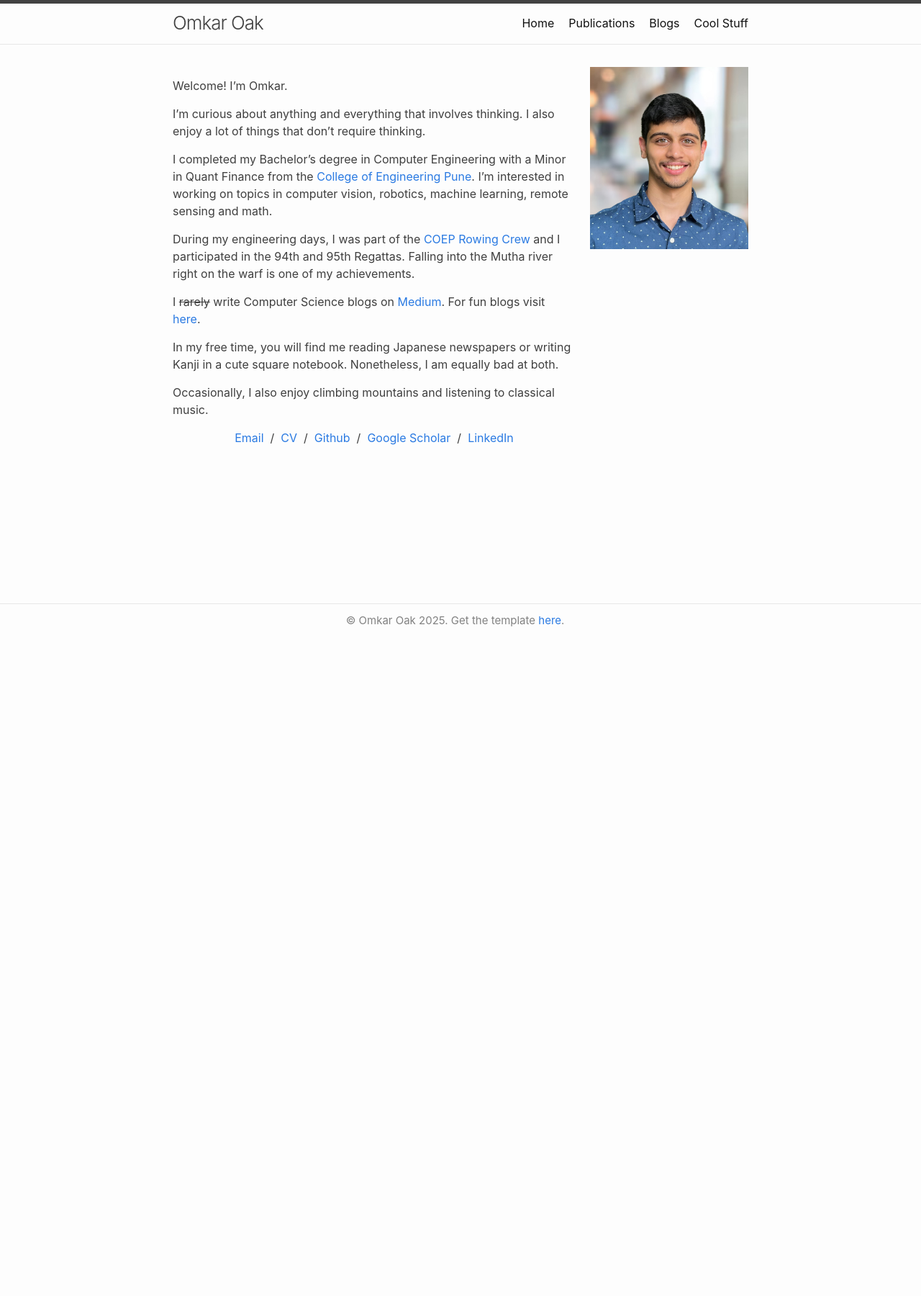
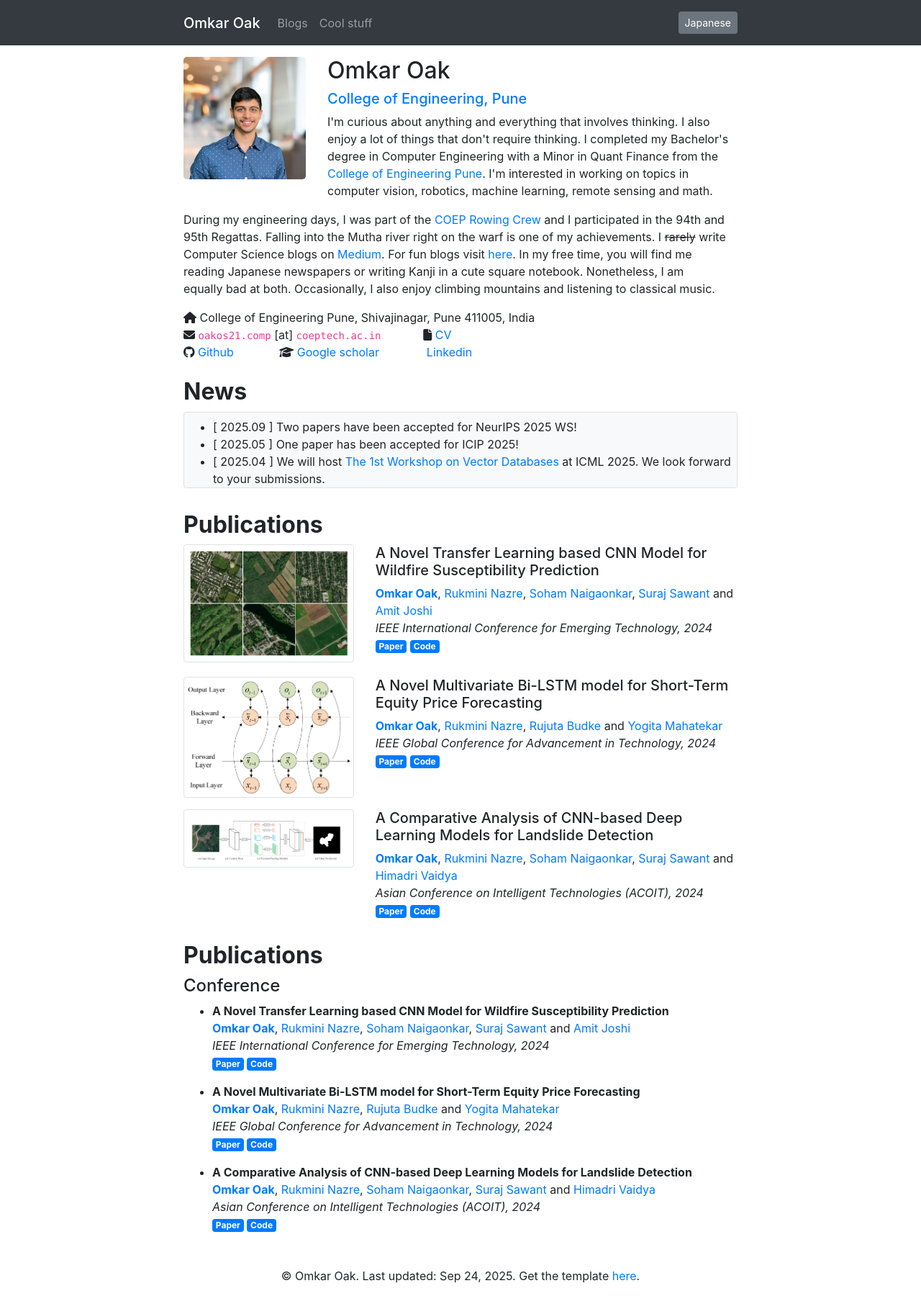
Before and after one commit to omkarsoak/omkarsoak.github.io, a Jekyll site: the page built from index.md, in a window 1280 px wide. Shown: the whole page at 72% size. Built offline with Jekyll 4.4.1, drawn with Linux system fonts in a browser that asks for light colours; nearby versions of some CDN libraries; before the commit the page ends 900 px from its top, so only the background shows below that.

Commit message:
fundamental changes

```diff
--- /dev/null
+++ b/_data/about.yml
@@ -0,0 +1,11 @@
+name: Omkar Oak
+title: <a href="https://www.coeptech.ac.in/">College of Engineering, Pune</a>
+intro: I'm curious about anything and everything that involves thinking. I also enjoy a lot of things that don't require thinking. I completed my Bachelor's degree in Computer Engineering with a Minor in Quant Finance from the <a href="https://www.coeptech.ac.in/">College of Engineering Pune</a>. I'm interested in working on topics in computer vision, robotics, machine learning, remote sensing and math.
+extra: During my engineering days, I was part of the <a href="">COEP Rowing Crew</a> and I participated in the 94th and 95th Regattas. Falling into the Mutha river right on the warf is one of my achievements. I <s>rarely</s> write Computer Science blogs on <a href="">Medium</a>. For fun blogs visit <a href="/blogs">here</a>. In my free time, you will find me reading Japanese newspapers or writing Kanji in a cute square notebook. Nonetheless, I am equally bad at both. Occasionally, I also enjoy climbing mountains and listening to classical music.
+
+address: College of Engineering Pune, Shivajinagar, Pune 411005, India
+
+CV: <a href="https://drive.google.com/file/d/17Bdxor0NDWaSoSficM4pIL15N1RVlyL6/view?usp=sharing">CV</a>
+github: <a href="https://github.com/omkarsoak">Github</a>
+linkedin: <a href="https://www.linkedin.com/in/omkaroak/">Linkedin</a>
+google-scholar: <a href="https://scholar.google.com/citations?user=B2iuCpQAAAAJ">Google scholar</a>
--- /dev/null
+++ b/_data/news.yml
@@ -0,0 +1,8 @@
+- date: "2025.09"
+  text: "Two papers have been accepted for NeurIPS 2025 WS!"
+
+- date: "2025.05"
+  text: "One paper has been accepted for ICIP 2025!"
+
+- date: "2025.04"
+  text: "We will host <a href='https://vecdb-ws.github.io/icml2025/index.html'>The 1st Workshop on Vector Databases</a> at ICML 2025. We look forward to your submissions."
--- /dev/null
+++ b/_data/publications.yml
@@ -0,0 +1,23 @@
+- name: "A Novel Transfer Learning based CNN Model for Wildfire Susceptibility Prediction"
+  authors: "<a href='https://omkarsoak.github.io'> <b>Omkar Oak</b></a>, <a href='https://scholar.google.com/citations?user=qC5aLvAAAAAJ'>Rukmini Nazre</a>, <a href='https://github.com/s0hamn'>Soham Naigaonkar</a>, <a href='https://scholar.google.com/citations?user=NC3z3M8AAAAJ'>Suraj Sawant</a> and <a href='https://www.coeptech.ac.in/faculty/dr-a-d-joshi/'>Amit Joshi</a>"
+  img: "assets/publications/wildfire-prediction.png"
+  publisher: "IEEE International Conference for Emerging Technology, 2024"
+  link: "https://ieeexplore.ieee.org/document/10593496"
+  code: "https://github.com/omkarsoak/Wildfire-image-classification"
+  info: "Proposed a novel CNN model having a reverse pyramid structure for wildfire prediction using satellite imagery."
+
+- name: "A Novel Multivariate Bi-LSTM model for Short-Term Equity Price Forecasting"
+  authors: "<a href='https://omkarsoak.github.io'> <b>Omkar Oak</b></a>, <a href='https://scholar.google.com/citations?user=qC5aLvAAAAAJ'>Rukmini Nazre</a>, <a href='https://scholar.google.com/citations?user=z_eYqtEAAAAJ'>Rujuta Budke</a> and <a href='https://scholar.google.com/citations?user=s63CNRsAAAAJ'>Yogita Mahatekar</a>"
+  img: "assets/publications/biLSTM.png"
+  publisher: "IEEE Global Conference for Advancement in Technology, 2024"
+  link: "https://ieeexplore.ieee.org/document/10923989"
+  code: "https://github.com/omkarsoak/Multivariate-Bi-LSTM-Price-Forecasting"
+  info: "Developed a Bidirectional Multivariate LSTM model for short-term stock prediction, achieving a 99.48% R2 score using hourly data from 8 years."
+
+- name: "A Comparative Analysis of CNN-based Deep Learning Models for Landslide Detection"
+  authors: "<a href='https://omkarsoak.github.io'> <b>Omkar Oak</b></a>, <a href='https://scholar.google.com/citations?user=qC5aLvAAAAAJ'>Rukmini Nazre</a>, <a href='https://github.com/s0hamn'>Soham Naigaonkar</a>, <a href='https://scholar.google.com/citations?user=NC3z3M8AAAAJ'>Suraj Sawant</a> and <a href='https://scholar.google.com/citations?user=y75JAtYAAAAJ'>Himadri Vaidya</a>"
+  img: "assets/publications/landslide-model.png"
+  publisher: "Asian Conference on Intelligent Technologies (ACOIT), 2024"
+  link: "https://ieeexplore.ieee.org/document/10939989"
+  code: "https://github.com/omkarsoak/landslide-detection-DL"
+  info: "Investigated the potential of CNNs in disaster mitigation by fine-tuning hyperparameters to boost model performance."
--- a/_includes/footer.html
+++ b/_includes/footer.html
@@ -6,30 +6,7 @@
     <!-- <h2 class="footer-heading">{{ site.title | escape }}</h2> -->
 
     <div class="footer-col-wrapper">
-      <!-- <div class="footer-col footer-col-1">
-        <ul class="contact-list">
-          <li class="p-name">
-            {%- if site.author -%}
-              {{ site.author | escape }}
-            {%- else -%}
-              {{ site.title | escape }}
-            {%- endif -%}
-            </li>
-            {%- if site.email -%}
-            <li><a class="u-email" href="mailto:{{ site.email }}">{{ site.email }}</a></li>
-            {%- endif -%}
-        </ul>
-      </div>
-
-      <div class="footer-col footer-col-2">
-        {%- include social.html -%}
-      </div>
-
-      <div class="footer-col footer-col-3">
-        <p>{{- site.description | escape -}}</p>
-      </div>
-    </div> -->
-    <p style="text-align: center;"> © Omkar Oak 2025. Get the template <a href="https://jekyllrb.com/docs/themes" target="_blank">here</a>.</p>
+    <p style="text-align: center;"> © Omkar Oak. Last updated: Sep 24, 2025. Get the template <a href="https://jekyllrb.com/docs/themes" target="_blank">here</a>.</p>
   </div>
 
 </footer>
--- a/_includes/head.html
+++ b/_includes/head.html
@@ -1,7 +1,16 @@
 <head>
+  <!-- Required meta tags -->
   <meta charset="utf-8">
+  <meta name="viewport" content="width=device-width, initial-scale=1, shrink-to-fit=no">
+
+  <!-- Bootstrap CSS -->
+  <link rel="stylesheet" href="https://stackpath.bootstrapcdn.com/bootstrap/4.5.0/css/bootstrap.min.css">
+  <!-- Font Awesome -->
+  <script src="https://kit.fontawesome.com/68ae0efc00.js" crossorigin="anonymous"></script>
+  <title>Omkar Oak</title>
+
   <meta http-equiv="X-UA-Compatible" content="IE=edge">
-  <meta name="viewport" content="width=device-width, initial-scale=1">
+
   {%- seo -%}
   <link rel="stylesheet" href="{{ "/assets/main.css" | relative_url }}">
   <link rel="icon" type="image/x-icon" href="/assets/favicon.ico">
--- a/_layouts/default.html
+++ b/_layouts/default.html
@@ -4,8 +4,24 @@
   {%- include head.html -%}
 
   <body>
+    <nav class="navbar navbar-expand-sm navbar-dark bg-dark">
+    <div class="container" style="max-width: 800px;">
+      <a class="navbar-brand mb-0 h1" href="index.html">Omkar Oak</a>
+      <div class="collapse navbar-collapse">
+        <ul class="navbar-nav mr-auto">
+          <li class="nav-item"><a class="nav-link" href="/blogs">Blogs</a></li>
+          <!-- <li class="nav-item"><a class="nav-link" href="/publications">Publications</a></li> -->
+          <li class="nav-item"><a class="nav-link" href="/cool_stuff">Cool stuff</a></li>
+        </ul>
+      </div>
+      <div class="navbar-text">
 
-    {%- include header.html -%}
+        <a href="index_jp.html" class="btn btn-secondary btn-sm" role="button">Japanese</a>
+
+      </div>
+    </div>
+  </nav>
+    <!-- {%- include header.html -%} -->
 
     <main class="page-content" aria-label="Content">
       <div class="wrapper">
--- a/_layouts/home-page.html
+++ b/_layouts/home-page.html
@@ -1,64 +1,154 @@
----
-layout: default
----
-<style>
-  .profile-container {
-  position: relative;
-  width: 100%;
-  padding-bottom: 115%; /* Adjusted for taller rectangle aspect ratio */
-  overflow: hidden;
-  }
+<head>
+  <!-- Required meta tags -->
+  <meta charset="utf-8">
+  <meta name="viewport" content="width=device-width, initial-scale=1, shrink-to-fit=no">
 
-  .profile-img {
-  position: absolute;
-  top: 0;
-  left: 0;
-  width: 100%;
-  height: 100%;
-  object-fit: cover;
-  scale: 1.4;
-  }
+  <!-- Bootstrap CSS -->
+  <link rel="stylesheet" href="https://stackpath.bootstrapcdn.com/bootstrap/4.5.0/css/bootstrap.min.css">
+  <!-- Font Awesome -->
+  <script src="https://kit.fontawesome.com/68ae0efc00.js" crossorigin="anonymous"></script>
+  <title>Omkar Oak</title>
+</head>
 
-  .main-table {
-  width:100%;
-  border:0px;
-  border-spacing:0px;
-  border-collapse:separate;
-  }
-</style>
+<body>
+  <nav class="navbar navbar-expand-sm navbar-dark bg-dark">
+    <div class="container" style="max-width: 800px;">
+      <a class="navbar-brand mb-0 h1" href="index.html">Omkar Oak</a>
+      <div class="collapse navbar-collapse">
+        <ul class="navbar-nav mr-auto">
+          <li class="nav-item"><a class="nav-link" href="/blogs">Blogs</a></li>
+          <li class="nav-item"><a class="nav-link" href="/cool_stuff">Cool stuff</a></li>
+        </ul>
+      </div>
+      <div class="navbar-text">
 
-<article class="post">
+        <a href="index_jp.html" class="btn btn-secondary btn-sm" role="button">Japanese</a>
 
-  <!-- <header class="post-header">
-    <h1 class="post-title">{{ page.title | escape }}</h1>
-  </header> -->
+      </div>
+    </div>
+  </nav>
 
-  <div class="post-content">
-    <table class="main-table" id="profile-table">
-        <tbody>
-          <tr style="padding:0px; border:0px">
-            <td style="padding:0px; width:70%;vertical-align:middle; border:0px">
-              <p>
-                {{content}}
-              </p>
+  <div class="container" style="max-width: 800px;">
 
-              <p style="text-align:center">
-                  <a href="mailto:oakos21.comp@coeptech.ac.in" target="_blank">Email</a> &nbsp/&nbsp
-                  <a href="https://drive.google.com/file/d/17Bdxor0NDWaSoSficM4pIL15N1RVlyL6/view?usp=sharing" target="_blank">CV</a> &nbsp/&nbsp
-                  <a href="https://github.com/omkarsoak" target="_blank">Github</a> &nbsp/&nbsp
-                  <a href="https://scholar.google.com/citations?user=B2iuCpQAAAAJ" target="_blank">Google Scholar</a> &nbsp/&nbsp
-                  <a href="https://www.linkedin.com/in/omkaroak/" target="_blank">LinkedIn</a>
-              </p>
+    <div class="row mt-3">
+      <div class="col-sm-3">
+        <img src="assets/prof_pic.jpg" class="img-fluid rounded-lg" alt="Profile pic">
+      </div>
+      <div class="col-sm-9">
+        <h2>{{site.data.about.name}}</h2>
+        <h5>{{site.data.about.title}}</h5>
+        <p>{{site.data.about.intro}}</p>
+      </div>
+    </div>
+    <div class="d-flex flex-row">
+      <div class="pr-3">
+        <p>{{site.data.about.extra}}</p>
+      </div>
+    </div>
 
-            </td>
-            <td style="padding-right:0px; padding-left:20px; width:30%; border:0px; vertical-align:top">
-              <div class="profile-container" style="text-align: right;">
-              <img alt="profile photo" src="assets/prof_pic.jpg" class="profile-img" style="float: right;">
-              </div>
-            </td>
-          </tr>
-        </tbody>
-      </table>
+    <div class="d-flex flex-row">
+      <div class="pr-3"><i class="fa fa-home"></i> {{site.data.about.address}}</div>
+    </div>
+
+    <div class="row">
+      <div class="col-sm-5">
+        <div class="d-flex flex-row">
+          <div class="pr-3" style="font-size: 1em;"><i class="fa-solid fa-envelope"></i> <code>oakos21.comp</code> [at]
+            <code>coeptech.ac.in</code>
+          </div>
+        </div>
+      </div>
+      <div class="col-sm-2">
+        <div class="d-flex flex-row">
+          <div class="pr-3"><i class="fa-solid fa-file"></i> {{site.data.about.CV}}</div>
+        </div>
+      </div>
+    </div>
+
+    <div class="row mb-4">
+      <div class="col-sm-2">
+        <div class="d-flex flex-row">
+          <div class="pr-3"><i class="fa-brands fa-github"></i> {{site.data.about.github}}</div>
+        </div>
+      </div>
+      <div class="col-sm-3">
+        <div class="d-flex flex-row">
+          <div class="pr-3"><i class="fa-solid fa-graduation-cap"></i> {{site.data.about.google-scholar}}</div>
+        </div>
+      </div>
+      <div class="col-sm-2">
+        <div class="d-flex flex-row">
+          <div class="pr-3"><i class="fa-brands fa-square-linkedin"></i> {{site.data.about.linkedin}}</div>
+        </div>
+      </div>
+    </div>
+
+    <div class="row mb-3">
+      <div class="col-sm-12">
+        <section id="News">
+          <h2><strong>News</strong></h2>
+        </section>
+        <!-- =========== scroll =========== -->
+        <ul class="overflow-auto bg-light border rounded pt-2" style="max-height: 300px;">
+
+          {% for item in site.data.news %}
+            <li>[ {{ item.date }} ] {{ item.text }}</li>
+          {% endfor %}
+
+        </ul>
+      </div>
+    </div>
+
+
+    <div class="row mb-3">
+      <div class="col-sm-12">
+        <section id="Publications">
+          <h2><strong>Publications</strong></h2>
+        </section>
+
+        {% for pub in site.data.publications %}
+        <div class="row mb-3">
+          <div class="col-sm-4">
+            <a href={{pub.link}}>
+              <img src={{pub.img}} class="img-thumbnail">
+            </a>
+          </div>
+          <div class="col-sm-8">
+            <h5>{{pub.name}}</h5>
+            <p>{{pub.authors}}<br>
+              <em>{{pub.publisher}}</em><br>
+              <a href={{pub.link}} class="badge badge-primary">Paper</a>
+              <a href={{pub.code}} class="badge badge-primary">Code</a>
+            </p>
+          </div>
+        </div>
+        {% endfor %}
+
+        <div class="row mb-3">
+          <div class="col-sm-12">
+            <section id="Publications">
+              <h2><strong>Publications</strong></h2>
+            </section>
+
+            <h4>Conference</h4>
+            {% for pub in site.data.publications %}
+            <ul>
+              <li class="mb-2">
+                <strong>{{ pub.name }}</strong><br>
+                {{pub.authors}}<br>
+                <em>{{pub.publisher}}</em><br>
+                <a href={{pub.link}} class="badge badge-primary">Paper</a>
+                <a href={{pub.code}} class="badge badge-primary">Code</a>
+              </li>
+            </ul>
+            {% endfor %}
+          </div>
+        </div>
+      </div>
+    </div>
   </div>
+</body>
 
-</article>
+{%- include footer.html -%}
+
+</html>
--- a/_sass/minima/_layout.scss
+++ b/_sass/minima/_layout.scss
@@ -1,104 +1,104 @@
 /**
  * Site header
  */
-.site-header {
-  border-top: 5px solid $grey-color-dark;
-  border-bottom: 1px solid $grey-color-light;
-  min-height: $spacing-unit * 1.865;
+// .site-header {
+//   border-top: 5px solid $grey-color-dark;
+//   border-bottom: 1px solid $grey-color-light;
+//   min-height: $spacing-unit * 1.865;
 
-  // Positioning context for the mobile navigation icon
-  position: relative;
-}
+//   // Positioning context for the mobile navigation icon
+//   position: relative;
+// }
 
-.site-title {
-  @include relative-font-size(1.625);
-  font-weight: 300;
-  line-height: $base-line-height * $base-font-size * 2.25;
-  letter-spacing: -1px;
-  margin-bottom: 0;
-  float: left;
+// .site-title {
+//   @include relative-font-size(1.625);
+//   font-weight: 300;
+//   line-height: $base-line-height * $base-font-size * 2.25;
+//   letter-spacing: -1px;
+//   margin-bottom: 0;
+//   float: left;
 
-  &,
-  &:visited {
-    color: $grey-color-dark;
-  }
-}
+//   &,
+//   &:visited {
+//     color: $grey-color-dark;
+//   }
+// }
 
-.site-nav {
-  float: right;
-  line-height: $base-line-height * $base-font-size * 2.25;
+// .site-nav {
+//   float: right;
+//   line-height: $base-line-height * $base-font-size * 2.25;
 
-  .nav-trigger {
-      display: none;
-  }
+//   .nav-trigger {
+//       display: none;
+//   }
 
-  .menu-icon {
-    display: none;
-  }
+//   .menu-icon {
+//     display: none;
+//   }
 
-  .page-link {
-    color: $text-color;
-    line-height: $base-line-height;
+//   .page-link {
+//     color: $text-color;
+//     line-height: $base-line-height;
 
-    // Gaps between nav items, but not on the last one
-    &:not(:last-child) {
-      margin-right: 20px;
-    }
-  }
+//     // Gaps between nav items, but not on the last one
+//     &:not(:last-child) {
+//       margin-right: 20px;
+//     }
+//   }
 
-  @include media-query($on-palm) {
-    position: absolute;
-    top: 9px;
-    right: $spacing-unit * 0.5;
-    background-color: $background-color;
-    border: 1px solid $grey-color-light;
-    border-radius: 5px;
-    text-align: right;
+//   @include media-query($on-palm) {
+//     position: absolute;
+//     top: 9px;
+//     right: $spacing-unit * 0.5;
+//     background-color: $background-color;
+//     border: 1px solid $grey-color-light;
+//     border-radius: 5px;
+//     text-align: right;
 
-    label[for="nav-trigger"] {
-      display: block;
-      float: right;
-      width: 36px;
-      height: 36px;
-      z-index: 2;
-      cursor: pointer;
-    }
+//     label[for="nav-trigger"] {
+//       display: block;
+//       float: right;
+//       width: 36px;
+//       height: 36px;
+//       z-index: 2;
+//       cursor: pointer;
+//     }
 
-    .menu-icon {
-      display: block;
-      float: right;
-      width: 36px;
-      height: 26px;
-      line-height: 0;
-      padding-top: 10px;
-      text-align: center;
+//     .menu-icon {
+//       display: block;
+//       float: right;
+//       width: 36px;
+//       height: 26px;
+//       line-height: 0;
+//       padding-top: 10px;
+//       text-align: center;
 
-      > svg {
-        fill: $grey-color-dark;
-      }
-    }
+//       > svg {
+//         fill: $grey-color-dark;
+//       }
+//     }
 
-    input ~ .trigger {
-      clear: both;
-      display: none;
-    }
+//     input ~ .trigger {
+//       clear: both;
+//       display: none;
+//     }
 
-    input:checked ~ .trigger {
-      display: block;
-      padding-bottom: 5px;
-    }
+//     input:checked ~ .trigger {
+//       display: block;
+//       padding-bottom: 5px;
+//     }
 
-    .page-link {
-      display: block;
-      margin-left: 20px;
-      padding: 5px 10px;
+//     .page-link {
+//       display: block;
+//       margin-left: 20px;
+//       padding: 5px 10px;
 
-      &:not(:last-child) {
-        margin-right: 0;
-      }
-    }
-  }
-}
+//       &:not(:last-child) {
+//         margin-right: 0;
+//       }
+//     }
+//   }
+// }
 
 
 
--- a/index.md
+++ b/index.md
@@ -4,16 +4,3 @@
 title: Home
 layout: home-page
 ---
-Welcome! I'm Omkar.
-
-I'm curious about anything and everything that involves thinking. I also enjoy a lot of things that don't require thinking.
-
-I completed my Bachelor's degree in Computer Engineering with a Minor in Quant Finance from the <a href="https://www.coeptech.ac.in/">College of Engineering Pune</a>. I'm interested in working on topics in computer vision, robotics, machine learning, remote sensing and math. <br>
-
-During my engineering days, I was part of the <a href="">COEP Rowing Crew</a> and I participated in the 94th and 95th Regattas. Falling into the Mutha river right on the warf is one of my achievements. <br>
-
-I ~~rarely~~ write Computer Science blogs on <a href="">Medium</a>. For fun blogs visit [here](blogs).
-
-In my free time, you will find me reading Japanese newspapers or writing Kanji in a cute square notebook. Nonetheless, I am equally bad at both. <br>
-
-Occasionally, I also enjoy climbing mountains and listening to classical music.
--- a/publications.md
+++ /dev/null
@@ -1,29 +0,0 @@
----
-layout: publications-page
-title: Publications
-
-publication1-name: "A Novel Transfer Learning based CNN Model for Wildfire Susceptibility Prediction"
-publication1-authors: "<strong>Omkar Oak</strong>, Rukmini Nazre, Soham Naigaonkar, Suraj Sawant, Amit Joshi"
-publication1-img: "assets/publications/wildfire-prediction.png"
-publication1-publisher: "<em>In proceedings of IEEE INCET</em>, 2024"
-publication1-link: "https://ieeexplore.ieee.org/document/10593496"
-publication1-code: "coming-soon.html"
-publication1-info: "Proposed a novel CNN model having a reverse pyramid structure for wildfire prediction using satellite imagery."
-
-publication2-name: "A Novel Multivariate Bi-LSTM model for Short-Term Equity Price Forecasting"
-publication2-authors: "<strong>Omkar Oak</strong>, Rukmini Nazre, Rujuta Budke, Yogita Mahatekar"
-publication2-img: "assets/publications/biLSTM.png"
-publication2-publisher: "<em>In proceedings of IEEE GCAT</em>, 2024"
-publication2-link: "https://ieeexplore.ieee.org/document/10923989"
-publication2-code: "coming-soon.html"
-publication2-info: "Developed a Bidirectional Multivariate LSTM model for short-term stock prediction, achieving a 99.48% R2 score using hourly data from 8 years."
-
-publication3-name: "A Comparative Analysis of CNN-based Deep Learning Models for Landslide Detection"
-publication3-authors: "<strong>Omkar Oak</strong>, Rukmini Nazre, Soham Naigaonkar, Suraj Sawant, Himadri Vaidya"
-publication3-img: "assets/publications/landslide-model.png"
-publication3-publisher: "<em>Asian Conference on Intelligent Technologies (ACOIT)</em>, 2024"
-publication3-link: "https://ieeexplore.ieee.org/document/10939989"
-publication3-code: "coming-soon.html"
-publication3-info: "Investigated the potential of CNNs in disaster mitigation by fine-tuning hyperparameters to boost model performance."
-
----
```
Also changed, not shown: _layouts/home-page copy.html (added, +64 -0 lines).
